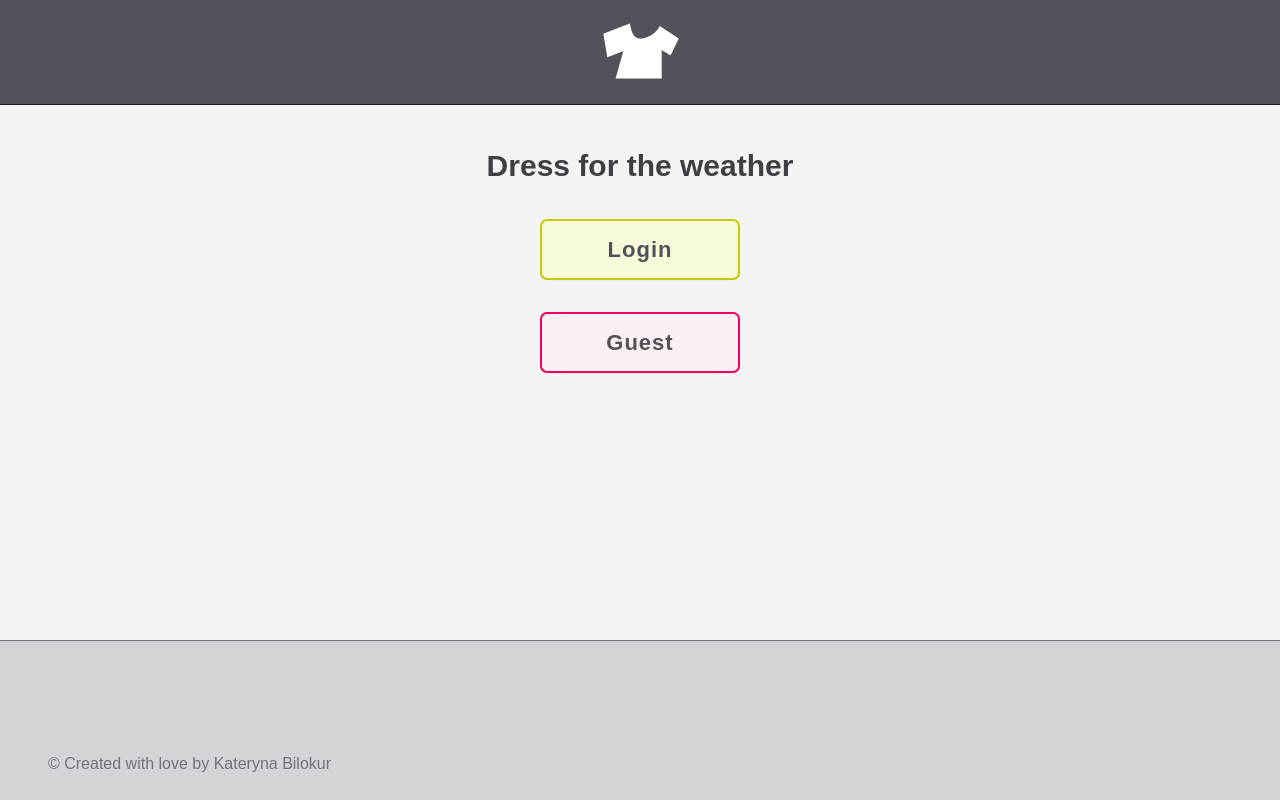
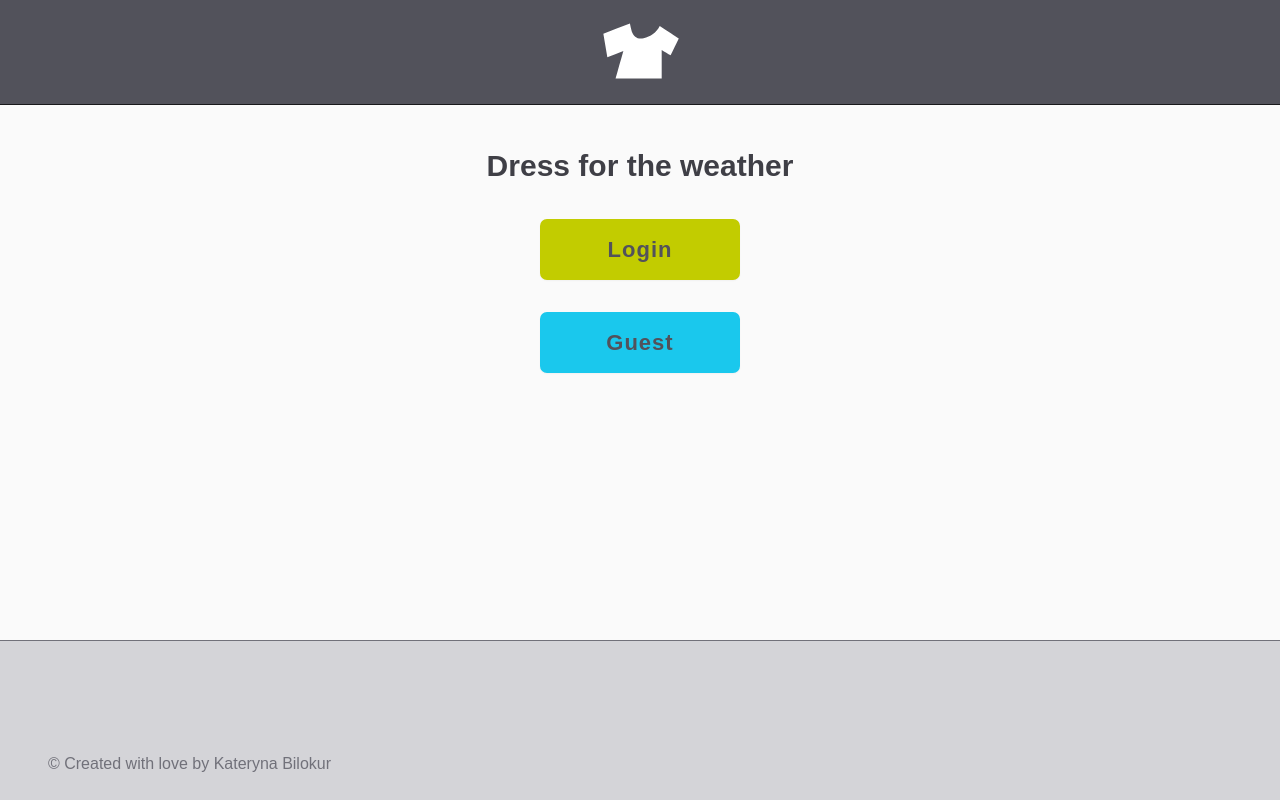
Before and after one commit to katyabilokur/weather-kids, a React (Vite) app: page /home in a window 1280 px wide. Built offline with nearby package versions, Linux system fonts and the light colour scheme.

Commit message:
Fixed button colors and header logo clickability

```diff
--- a/src/pages/Home.tsx
+++ b/src/pages/Home.tsx
@@ -6,15 +6,15 @@ function Home() {
     <>
       <Heading as="h1">Dress for the weather</Heading>
       <NavLinkStyled
-        $color="--color-green-main-light"
-        $border="--color-green-main"
+        $color="--color-green-main"
+        $hover="--color-green-main-dark"
         to="/signin"
       >
         <span>Login</span>
       </NavLinkStyled>
       <NavLinkStyled
-        $color="--color-magenta-main-light"
-        $border="--color-magenta-main"
+        $color="--color-blue-main"
+        $hover="--color-blue-main-dark"
         to="/start"
       >
         <span>Guest</span>
--- a/src/styles/GlobalStyles.ts
+++ b/src/styles/GlobalStyles.ts
@@ -24,8 +24,10 @@ const GlobalStyles = createGlobalStyle`
 --color-yellow-main: #FFE15C;
 --color-yellow-main-dark: #fad014;
 --color-green-main: #C2CC00;
+--color-green-main-dark: #8a9100;
 --color-green-main-light: #f9fad9;
 --color-blue-main: #1AC8ED; //00B9E8
+--color-blue-main-dark:#0d8fab;
 
   --color-red-light: #FFDCD8;
   --color-red-medium: #FE6F5E;
--- a/src/styles/icons/LogoSvg.tsx
+++ b/src/styles/icons/LogoSvg.tsx
@@ -1,6 +1,28 @@
-function LogoSvg() {
+import { styled } from "styled-components";
+
+//TODO: random color on hover
+//check implementation idea here: https://medium.com/@msgold/styled-components-in-react-and-typescript-456843804b99
+
+const StyledSvg = styled.svg`
+  position: relative;
+  z-index: 20;
+  height: 8rem;
+  width: 8rem;
+  fill: var(--color-grey-0);
+
+  :hover {
+    fill: var(--color-green-main);
+    cursor: pointer;
+  }
+`;
+
+interface LogoProps {
+  onClickHandler: React.MouseEventHandler<SVGSVGElement>;
+}
+
+function LogoSvg({ onClickHandler }: LogoProps) {
   return (
-    <svg viewBox="0 0 100 100">
+    <StyledSvg onClick={onClickHandler} viewBox="0 0 100 100">
       <path
         d="
       M89.060364,26.908861
@@ -19,7 +41,7 @@ function LogoSvg() {
         C79.327827,20.554119 84.033173,23.649885 89.060364,26.908861
       z"
       />
-    </svg>
+    </StyledSvg>
   );
 }
 
--- a/src/ui/AppLayout.tsx
+++ b/src/ui/AppLayout.tsx
@@ -5,7 +5,7 @@ import styled from "styled-components";
 import Footer from "./Footer";
 
 const Main = styled.main`
-  background-color: var(--color-grey-100);
+  background-color: var(--color-grey-50);
   padding: 4rem 4.8rem 6.4rem;
   //overflow: hidden;
   /* margin: 0 auto; */
--- a/src/ui/Header.tsx
+++ b/src/ui/Header.tsx
@@ -1,5 +1,6 @@
 import { styled } from "styled-components";
 import LogoSvg from "../styles/icons/LogoSvg";
+import { useNavigate } from "react-router-dom";
 
 const StyledHeader = styled.header`
   background-color: var(--color-grey-600);
@@ -11,22 +12,13 @@ const StyledHeader = styled.header`
   display: flex;
   align-items: center;
   justify-content: center;
-
-  svg {
-    position: relative;
-    z-index: 20;
-    height: 8rem;
-    width: 8rem;
-    fill: var(--color-grey-0);
-    // stroke: var(--color-magenta-main);
-    //  stroke-width: 2px;
-  }
 `;
 
 function Header() {
+  const navigate = useNavigate();
   return (
     <StyledHeader>
-      <LogoSvg />
+      <LogoSvg onClickHandler={() => navigate("/home")} />
     </StyledHeader>
   );
 }
--- a/src/ui/NavLinkStyled.tsx
+++ b/src/ui/NavLinkStyled.tsx
@@ -3,7 +3,7 @@ import { NavLink } from "react-router-dom";
 
 interface Props {
   $color: string;
-  $border: string;
+  $hover: string;
 }
 
 const NavLinkStyled = styled(NavLink)<Props>`
@@ -16,7 +16,7 @@ const NavLinkStyled = styled(NavLink)<Props>`
 
     color: var(--color-grey-600);
     background-color: var(${(props) => props.$color});
-    border: 2px solid var(${(props) => props.$border});
+    border: 2px solid var(${(props) => props.$color});
     border-radius: var(--border-radius-md);
     box-shadow: var(--shadow-sm);
 
@@ -37,7 +37,8 @@ const NavLinkStyled = styled(NavLink)<Props>`
   &.active:link,
   &.active:visited {
     color: var(--color-grey-800);
-    background-color: var(${(props) => props.$border});
+    background-color: var(${(props) => props.$hover});
+    border-color: var(${(props) => props.$hover});
 
     color: var(--color-grey-50);
     font-size: 2.2rem;
@@ -46,7 +47,7 @@ const NavLinkStyled = styled(NavLink)<Props>`
 
 NavLinkStyled.defaultProps = {
   $color: "--color-green-main-light",
-  $border: "--color-green-main",
+  $hover: "--color-green-main",
 };
 
 export default NavLinkStyled;
```
